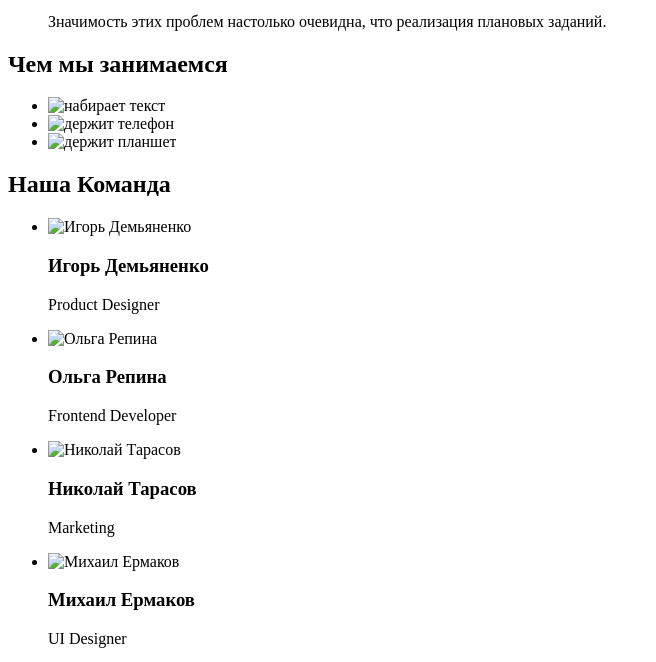
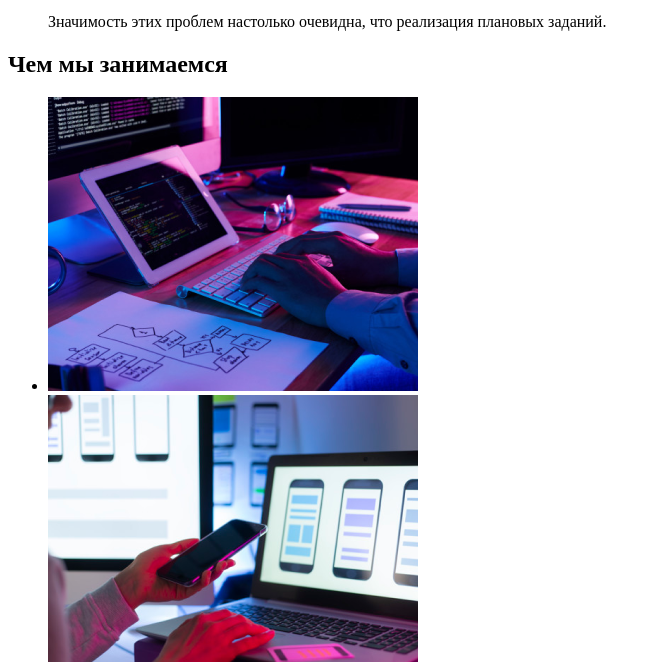
Before and after one commit to Dj-Plagman/goit-markup-hw-01, a plain HTML site: page index.html in a window 1280 px wide. Shown: the part 510-1172 px from the top of the page, without its empty margins (0-656 px from the left). Drawn offline with Linux system fonts and the light colour scheme.

Commit message:
Update index.html

```diff
--- a/index.html
+++ b/index.html
@@ -58,13 +58,13 @@
             <h2>Чем мы занимаемся</h2>
             <ul>
                 <li>
-                    <img src="/2021/Web_Studio_project/img/Work/img.png" alt="набирает текст" width="370" height="294">
+                    <img src="/img/Work/img.png" alt="набирает текст" width="370" height="294">
                 </li>
                 <li>
-                    <img src="/2021/Web_Studio_project/img/Work/img-1.png" alt="держит телефон" width="370" height="294">
+                    <img src="/img/Work/img-1.png" alt="держит телефон" width="370" height="294">
                 </li>
                 <li>
-                    <img src="/2021/Web_Studio_project/img/Work/img-2.png" alt="держит планшет" width="370" height="294">
+                    <img src="/img/Work/img-2.png" alt="держит планшет" width="370" height="294">
                 </li>
             </ul>
         </section>
@@ -73,22 +73,22 @@
             <h2>Наша Команда</h2>
             <ul>
                 <li>
-                    <img src="/2021/Web_Studio_project/img/Team/Demyanenko.jpg" alt="Игорь Демьяненко" width="270" height="260">
+                    <img src="/img/Team/Demyanenko.jpg" alt="Игорь Демьяненко" width="270" height="260">
                     <h3>Игорь Демьяненко</h3>
                     <p lang="en">Product Designer</p>
                 </li>
                 <li>
-                    <img src="/2021/Web_Studio_project/img/Team/Repina.jpg" alt="Ольга Репина" width="270" height="260">
+                    <img src="/img/Team/Repina.jpg" alt="Ольга Репина" width="270" height="260">
                     <h3>Ольга Репина</h3>
                     <p lang="en">Frontend Developer</p>
                 </li>
                 <li>
-                    <img src="/2021/Web_Studio_project/img/Team/Tarasov.jpg" alt="Николай Тарасов" width="270" height="260">
+                    <img src="/img/Team/Tarasov.jpg" alt="Николай Тарасов" width="270" height="260">
                     <h3>Николай Тарасов</h3>
                     <p lang="en">Marketing</p>
                 </li>
                 <li>
-                    <img src="/2021/Web_Studio_project/img/Team/Ermakov.jpg" alt="Михаил Ермаков" width="270" height="260">
+                    <img src="/img/Team/Ermakov.jpg" alt="Михаил Ермаков" width="270" height="260">
                     <h3>Михаил Ермаков</h3>
                     <p lang="en">UI Designer</p>
                 </li>
```
